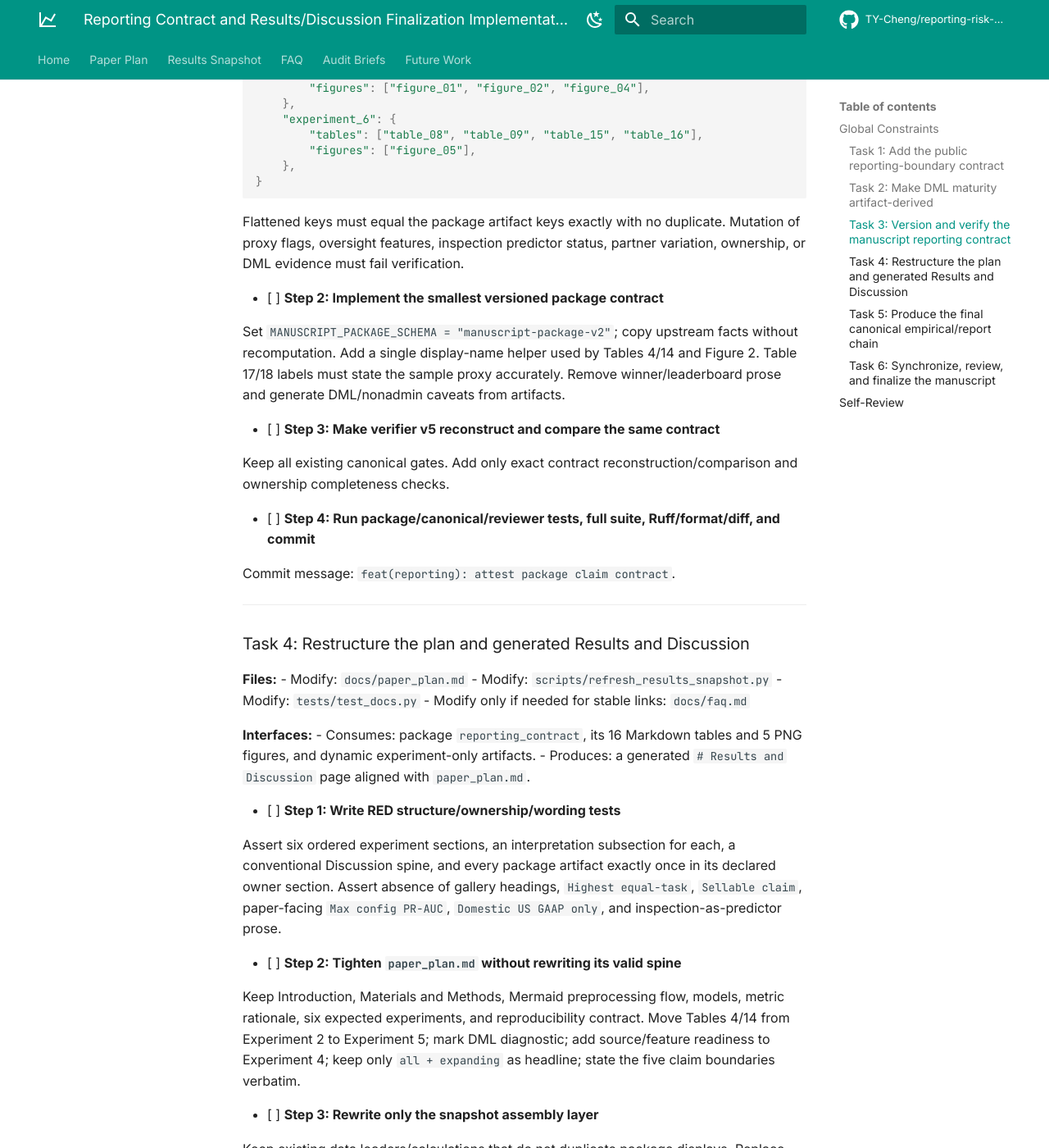
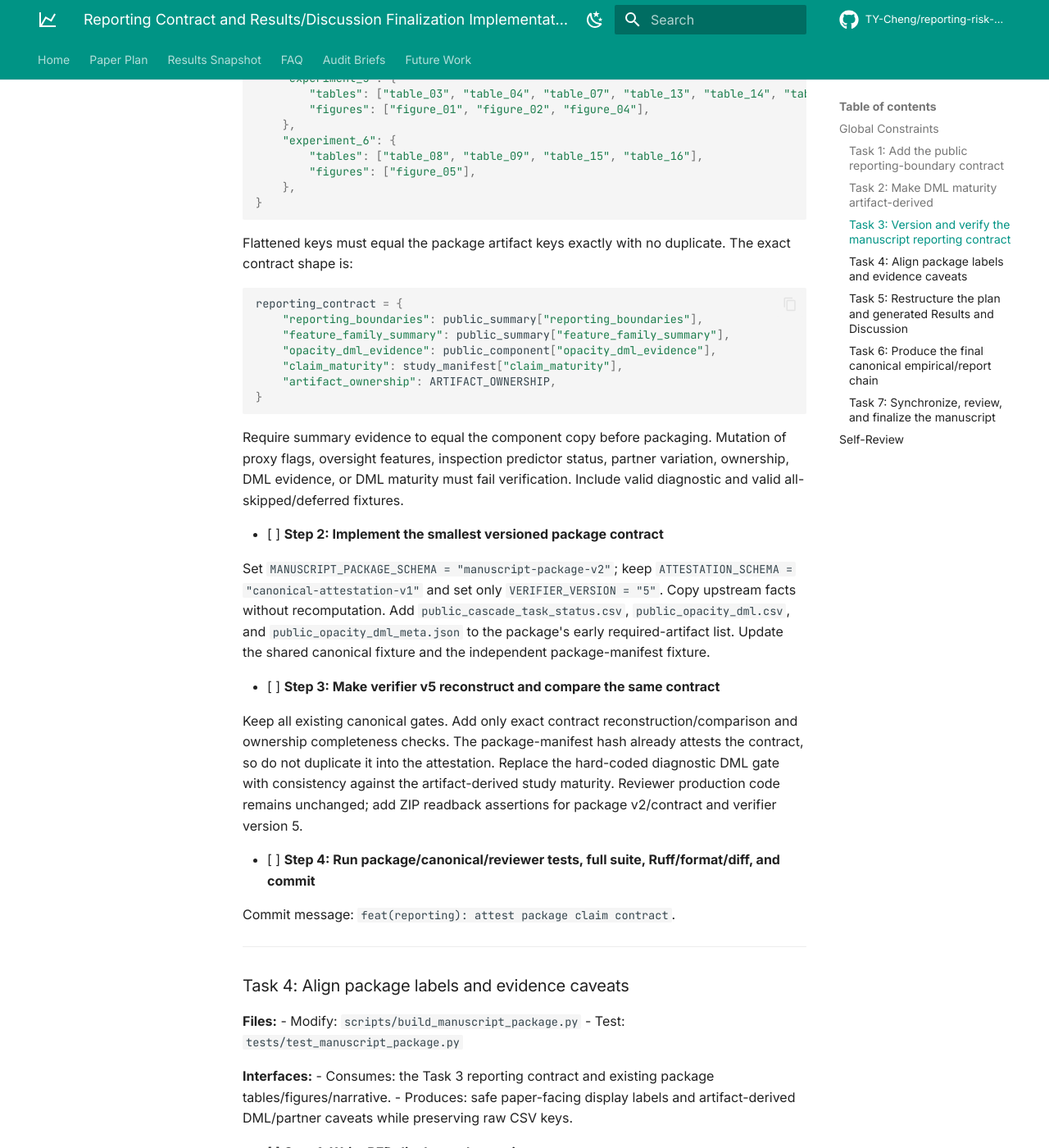
Before and after one commit to TY-Cheng/reporting-risk-cascade, an MkDocs documentation site: the page built from docs/superpowers/plans/2026-07-12-reporting-contract-results-discussion.md, in a window 1280 px wide and 1400 px high, scrolled down 4682 px. Shown: the whole window at 82% size. Built offline with MkDocs 1.6.1 and Material for MkDocs 9.7.7, drawn with Linux system fonts in a browser that asks for light colours; comment, search, counter and statistics services are not loaded; some of the changed text lies outside the part shown.

Commit message:
docs: split package contract and display work

````diff
--- a/docs/superpowers/plans/2026-07-12-reporting-contract-results-discussion.md
+++ b/docs/superpowers/plans/2026-07-12-reporting-contract-results-discussion.md
@@ -121,7 +121,7 @@ Commit message: `feat(reporting): expose public claim boundaries`.
 - Consumes: `public_opacity_dml.csv`, its metadata, and the required outcome order `comment_thread`, `amendment`, `8k_402`.
 - Produces: public summary/component `opacity_dml_evidence` and study-manifest `claim_maturity.opacity_dml`.
 
-- [ ] **Step 1: Write RED tests for all-fit, partly fit, and all-skipped evidence**
+- [x] **Step 1: Write RED tests for all-fit, partly fit, and all-skipped evidence**
 
 Require exact ordered outcome coverage, raw `status_by_outcome`, `fit_outcomes`, and:
 
@@ -133,11 +133,11 @@ Each non-fit outcome remains `deferred`; a complete public component alone is in
 For disabled DML, represent all three required outcomes as raw status `disabled` so the
 contract remains complete and `fit_outcomes` is empty. Missing/legacy evidence fails closed.
 
-- [ ] **Step 2: Run focused tests on the Task 1 commit and record RED**
+- [x] **Step 2: Run focused tests on the Task 1 commit and record RED**
 
 Expected: current `_claim_maturity` marks every complete public component diagnostic.
 
-- [ ] **Step 3: Implement one authority chain**
+- [x] **Step 3: Implement one authority chain**
 
 Write evidence once from the in-memory DML rows/meta into the public summary, copy it into
 `components.public_cascade.opacity_dml_evidence`, and make `_claim_maturity(components)`
@@ -147,7 +147,7 @@ consume that copy. Validate the non-disabled outcome sequence exactly as
 derivation in Task 2. Task 3 will copy and attest upstream evidence and maturity; existing
 raw-CSV reconstruction of Table 12 remains a display-integrity path.
 
-- [ ] **Step 4: Run focused tests, full related suites, Ruff/format/diff, and commit**
+- [x] **Step 4: Run focused tests, full related suites, Ruff/format/diff, and commit**
 
 Commit message: `fix(reporting): derive DML maturity from fitted outcomes`.
 
@@ -158,6 +158,7 @@ Commit message: `fix(reporting): derive DML maturity from fitted outcomes`.
 **Files:**
 - Modify: `scripts/build_manuscript_package.py`
 - Modify: `scripts/verify_canonical_run.py`
+- Modify: `tests/canonical_fixture.py`
 - Test: `tests/test_manuscript_package.py`
 - Test: `tests/test_canonical_run.py`
 - Test: `tests/test_reviewer_package.py`
@@ -188,15 +189,40 @@ ARTIFACT_OWNERSHIP = {
 }
 ```
 
-Flattened keys must equal the package artifact keys exactly with no duplicate. Mutation of proxy flags, oversight features, inspection predictor status, partner variation, ownership, or DML evidence must fail verification.
+Flattened keys must equal the package artifact keys exactly with no duplicate. The exact
+contract shape is:
+
+```python
+reporting_contract = {
+    "reporting_boundaries": public_summary["reporting_boundaries"],
+    "feature_family_summary": public_summary["feature_family_summary"],
+    "opacity_dml_evidence": public_component["opacity_dml_evidence"],
+    "claim_maturity": study_manifest["claim_maturity"],
+    "artifact_ownership": ARTIFACT_OWNERSHIP,
+}
+```
+
+Require summary evidence to equal the component copy before packaging. Mutation of proxy
+flags, oversight features, inspection predictor status, partner variation, ownership, DML
+evidence, or DML maturity must fail verification. Include valid diagnostic and valid
+all-skipped/deferred fixtures.
 
 - [ ] **Step 2: Implement the smallest versioned package contract**
 
-Set `MANUSCRIPT_PACKAGE_SCHEMA = "manuscript-package-v2"`; copy upstream facts without recomputation. Add a single display-name helper used by Tables 4/14 and Figure 2. Table 17/18 labels must state the sample proxy accurately. Remove winner/leaderboard prose and generate DML/nonadmin caveats from artifacts.
+Set `MANUSCRIPT_PACKAGE_SCHEMA = "manuscript-package-v2"`; keep
+`ATTESTATION_SCHEMA = "canonical-attestation-v1"` and set only
+`VERIFIER_VERSION = "5"`. Copy upstream facts without recomputation. Add
+`public_cascade_task_status.csv`, `public_opacity_dml.csv`, and
+`public_opacity_dml_meta.json` to the package's early required-artifact list. Update the
+shared canonical fixture and the independent package-manifest fixture.
 
 - [ ] **Step 3: Make verifier v5 reconstruct and compare the same contract**
 
 Keep all existing canonical gates. Add only exact contract reconstruction/comparison and ownership completeness checks.
+The package-manifest hash already attests the contract, so do not duplicate it into the
+attestation. Replace the hard-coded diagnostic DML gate with consistency against the
+artifact-derived study maturity. Reviewer production code remains unchanged; add ZIP
+readback assertions for package v2/contract and verifier version 5.
 
 - [ ] **Step 4: Run package/canonical/reviewer tests, full suite, Ruff/format/diff, and commit**
 
@@ -204,7 +230,41 @@ Commit message: `feat(reporting): attest package claim contract`.
 
 ---
 
-### Task 4: Restructure the plan and generated Results and Discussion
+### Task 4: Align package labels and evidence caveats
+
+**Files:**
+- Modify: `scripts/build_manuscript_package.py`
+- Test: `tests/test_manuscript_package.py`
+
+**Interfaces:**
+- Consumes: the Task 3 reporting contract and existing package tables/figures/narrative.
+- Produces: safe paper-facing display labels and artifact-derived DML/partner caveats while preserving raw CSV keys.
+
+- [ ] **Step 1: Write RED display and narrative tests**
+
+Require Tables 4/14 to display family names while their CSV `Feature_Set` keys remain raw.
+Require Figure 2 fold dots to remain after tick-label substitution. Require Table 17 to
+describe the observed same-year FPI-form indicator and Table 18 to display the exact sample
+proxy label. Require diagnostic/deferred DML and constant/varied partner narrative cases;
+forbid peer winner/leader prose.
+
+- [ ] **Step 2: Add one scalar display-name helper**
+
+Use the upstream `feature_family_summary` display name in Markdown/LaTeX and plot ticks only.
+Preserve raw keys for CSVs and Figure 2 fold-row matching.
+
+- [ ] **Step 3: Generate caveats from the contract**
+
+Build DML prose from all four evidence fields plus aggregate maturity. Build the partner
+caveat from scope/count/range/constant/equality fields. Remove highest/leader wording.
+
+- [ ] **Step 4: Run package tests, full related suites, Ruff/format/diff, and commit**
+
+Commit message: `fix(reporting): align package labels and caveats`.
+
+---
+
+### Task 5: Restructure the plan and generated Results and Discussion
 
 **Files:**
 - Modify: `docs/paper_plan.md`
@@ -234,16 +294,16 @@ Commit message: `docs: align plan and generated results discussion`.
 
 ---
 
-### Task 5: Produce the final canonical empirical/report chain
+### Task 6: Produce the final canonical empirical/report chain
 
 **Files:** generated/ignored artifacts only until the six-path report commit.
 
 **Interfaces:**
-- Consumes: clean Task 4 commit, accepted Run G/H inventories, cached Bronze, raw benchmark, and WRDS crosswalk input.
+- Consumes: clean Task 5 commit, accepted Run G/H inventories, cached Bronze, raw benchmark, and WRDS crosswalk input.
 - Produces: Run I, one linkage, full peer study, package v2, generated snapshot, verifier attestation, report child commit, and reviewer ZIP.
 
 - [ ] **Step 1: Run full source gates and commit any review fixes before data execution**
-- [ ] **Step 2: Fresh-build Run I at the clean Task 4 commit**
+- [ ] **Step 2: Fresh-build Run I at the clean Task 5 commit**
 - [ ] **Step 3: Prove Run I scientific files, schemas, counts, and semantic profiles equal accepted G/H; only commit-bound provenance may differ**
 - [ ] **Step 4: Archive the old `artifacts/full_with_peer` plus its bound crosswalk/package/attestation without deletion**
 - [ ] **Step 5: Run `uv run python scripts/build_linkage_bridge.py` exactly once**
@@ -260,7 +320,7 @@ just task study raw artifacts/full_with_peer \
 
 ---
 
-### Task 6: Synchronize, review, and finalize the manuscript
+### Task 7: Synchronize, review, and finalize the manuscript
 
 **Files:**
 - Modify selectively in sibling repo: `main.tex`, curated `tables/*.tex`, figures/provenance, README/highlights/cover letter/checklists as evidence requires.
@@ -286,5 +346,5 @@ SYNC_NEW_TABLE_TEX=0 make sync-artifacts \
 ## Self-Review
 
 - Spec coverage: all user-requested data/model/result truth checks, docs structure, canonical execution, manuscript review, cross-model review, Serena synchronization, and legacy audit have an owner.
-- Placeholder scan: no implementation step is deferred; every later empirical value is intentionally generated by Task 5 rather than frozen in this plan.
-- Type/contract consistency: Task 1 owns public facts; Task 2 owns DML maturity; Task 3 copies/attests; Task 4 renders; Tasks 5/6 regenerate and review.
+- Placeholder scan: no implementation step is deferred; every later empirical value is intentionally generated by Task 6 rather than frozen in this plan.
+- Type/contract consistency: Task 1 owns public facts; Task 2 owns DML maturity; Task 3 copies/attests; Task 4 labels; Task 5 renders; Tasks 6/7 regenerate and review.
````
